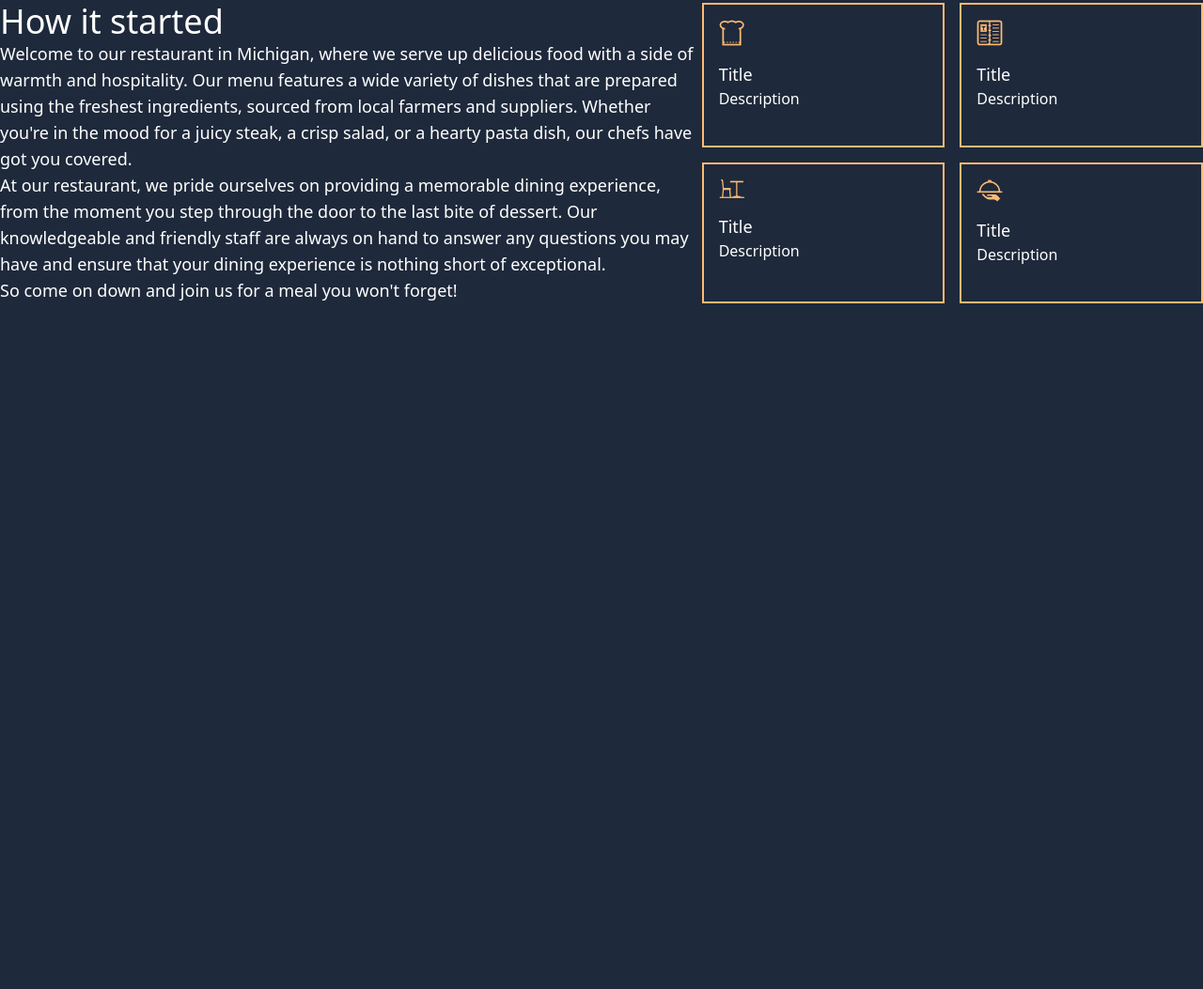
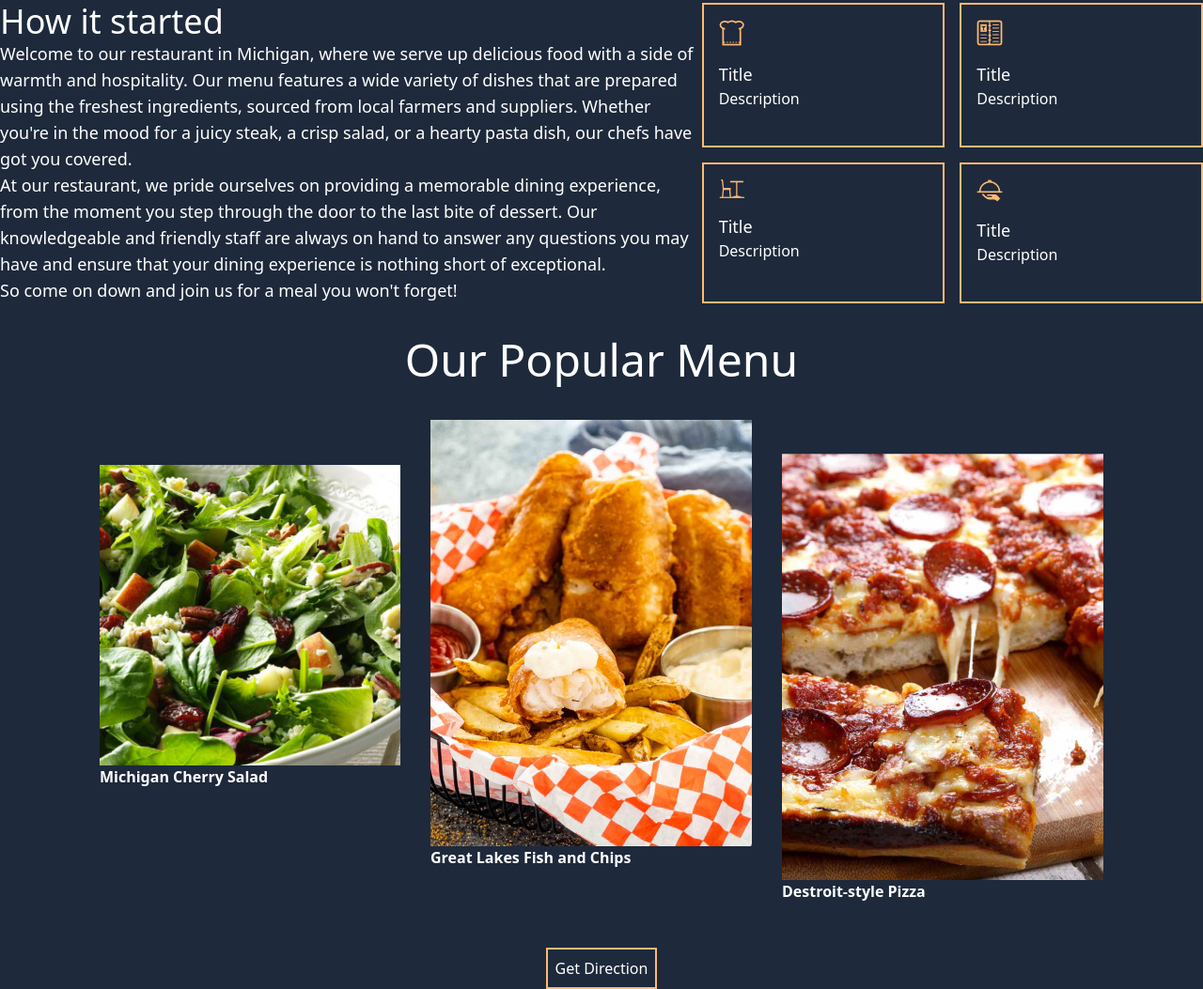
Before and after one commit to techup-group12/Group12-landing, a plain HTML site: page index.html in a window 1280 px wide. Shown: the part 838-1891 px from the top of the page at 94% size. Before the commit the page ends 1161 px from the top, so only its background shows below. Drawn offline with nearby package versions, Linux system fonts and the light colour scheme.

Commit message:
finished our popular menu

```diff
--- a/index.html
+++ b/index.html
@@ -11,10 +11,10 @@
     <nav class="flex items-center space-x-40 px-16 py-5">
         <img src="/logo.png" class="">
         <ul class="flex space-x-20 text-white">
-            <li>Home</li>
-            <li>About</li>
-            <li>Menu</li>
-            <li>Contact</li>
+            <a href="#"><li>Home</li></a>
+            <a href="#"><li>About</li></a>
+            <a href="#"><li>Menu</li></a>
+            <a href="#"><li>Contact</li></a>
         </ul>
     </nav>
     <div class="flex justify-between items-center">
@@ -49,8 +49,27 @@
                 <h2 class="text-white text-lg mt-4">Title</h2>
                 <p class="text-white ">Description</p>
             </div>
-
         </div>
+    </div>
+    <div class="mt-9">
+        <h1 class="text-white text-5xl text-center">Our Popular Menu</h1>
+        <div class="flex space-x-8 mt-10 justify-center">
+            <div>
+            <img src="/salad.png" class="mt-12 h-80">
+            <h3 class="text-white font-bold">Michigan Cherry Salad</h3>
+            </div>
+            <div>
+            <img src="/chips.png" class="">
+            <h3 class="text-white font-bold">Great Lakes Fish and Chips</h3>
+            </div>
+            <div>
+            <img src="/pizza.png" class="mt-9">
+            <h3 class="text-white font-bold">Destroit-style Pizza</h3>
+            </div>
+        </div>
+    </div>
+    <div class="text-center mt-12">
+        <button class="text-white border-2 p-2 border-orange-300">Get Direction</button>
     </div>
 </body>
 </html>
```
Also changed, not shown: chips.png (added), pizza.png (added), salad.png (added).
